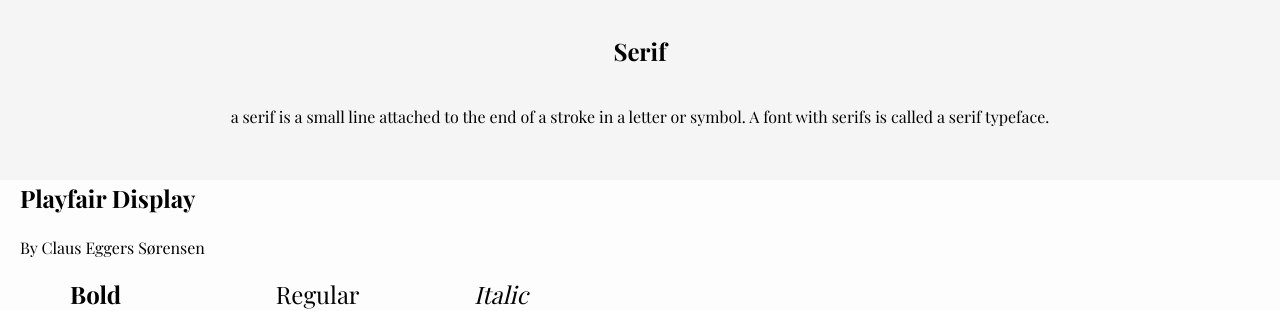
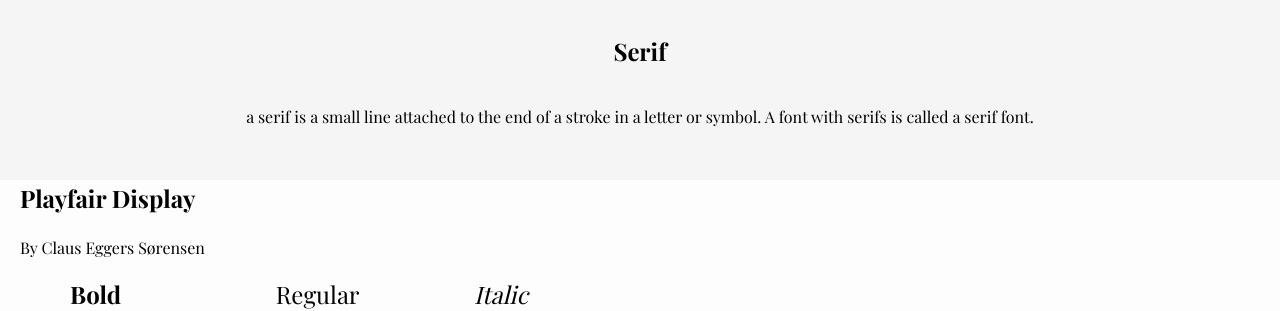
Before and after one commit to planeswalker1/typography, a Jekyll site: the page built from index.html, in a window 1280 px wide and 900 px high. Shown: the part 452-763 px from the top of the window. Built offline with Jekyll 4.4.1, drawn with Linux system fonts in a browser that asks for light colours; some web fonts are replaced.

Commit message:
update html, and README

```diff
--- a/_data/font.yml
+++ b/_data/font.yml
@@ -2,7 +2,7 @@
   class: serif
   id: serif
   title: Serif
-  description: a serif is a small line attached to the end of a stroke in a letter or symbol. A font with serifs is called a serif typeface.
+  description: a serif is a small line attached to the end of a stroke in a letter or symbol. A font with serifs is called a serif font.
   name: Playfair Display
   principal-design: Claus Eggers Sørensen
 
```
Also changed, not shown: README.md.
